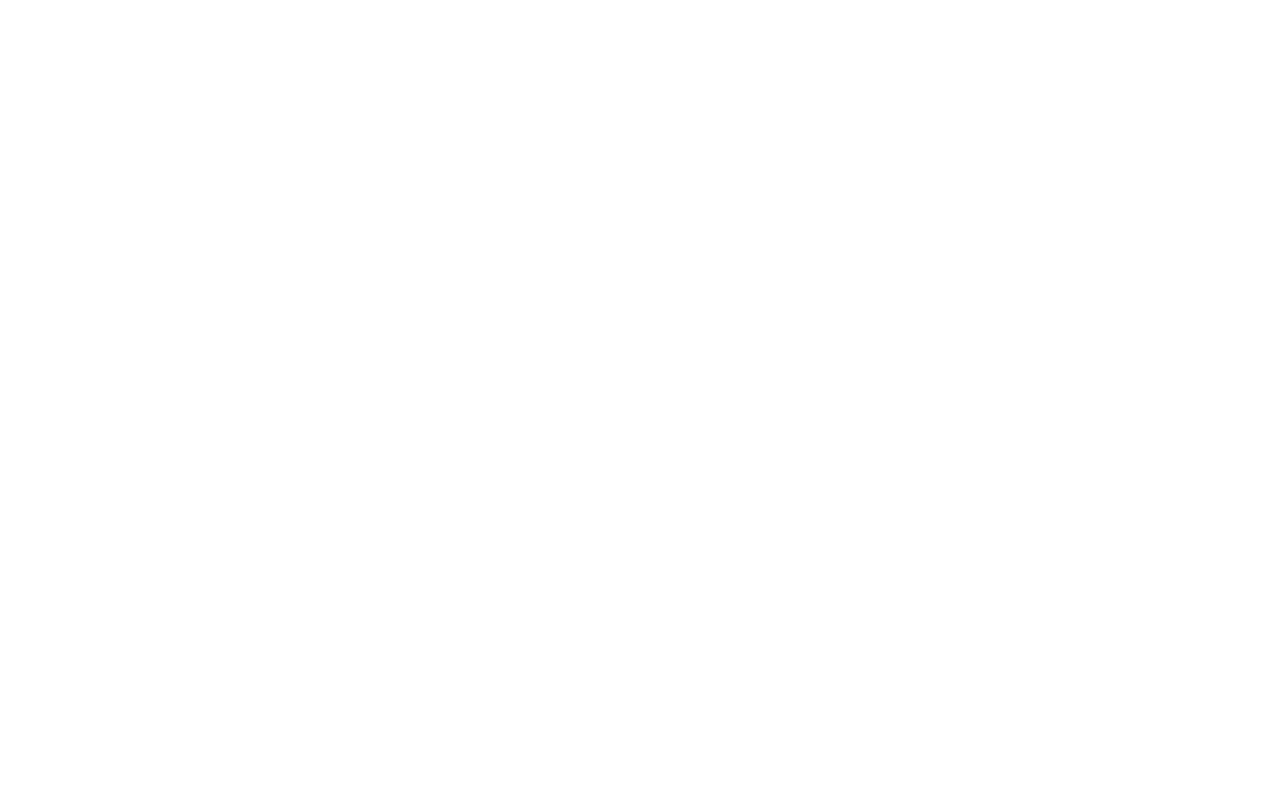
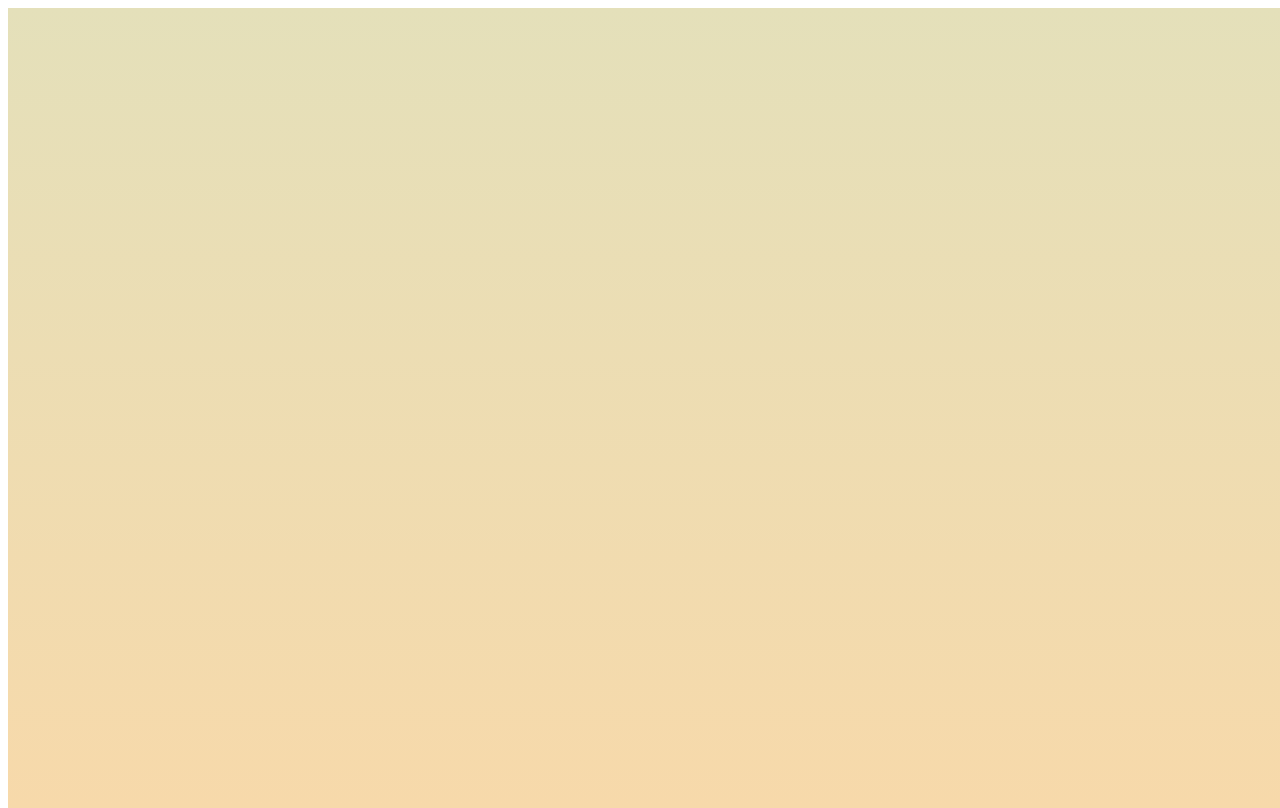
Before and after one commit to IggHub/threeJS-aviator, a plain HTML site: page index.html in a window 1280 px wide. Drawn offline with nearby package versions, Linux system fonts and the light colour scheme.

Commit message:
add scss

```diff
--- a/index.html
+++ b/index.html
@@ -7,13 +7,14 @@
 
 
 
+      <link rel="stylesheet" href="css/style.css">
 
 
 </head>
 
 <body>
 
-
+  <div id="world" />
   <script src='https://cdnjs.cloudflare.com/ajax/libs/three.js/101/three.min.js'></script>
 
 
--- /dev/null
+++ b/scss/style.scss
@@ -0,0 +1,7 @@
+#world {
+	position: absolute;
+	width: 100%;
+	height: 100%;
+	overflow: hidden;
+	background: linear-gradient(#e4e0ba, #f7d9aa);
+}
```
Also changed, not shown: css/style.css (added).
